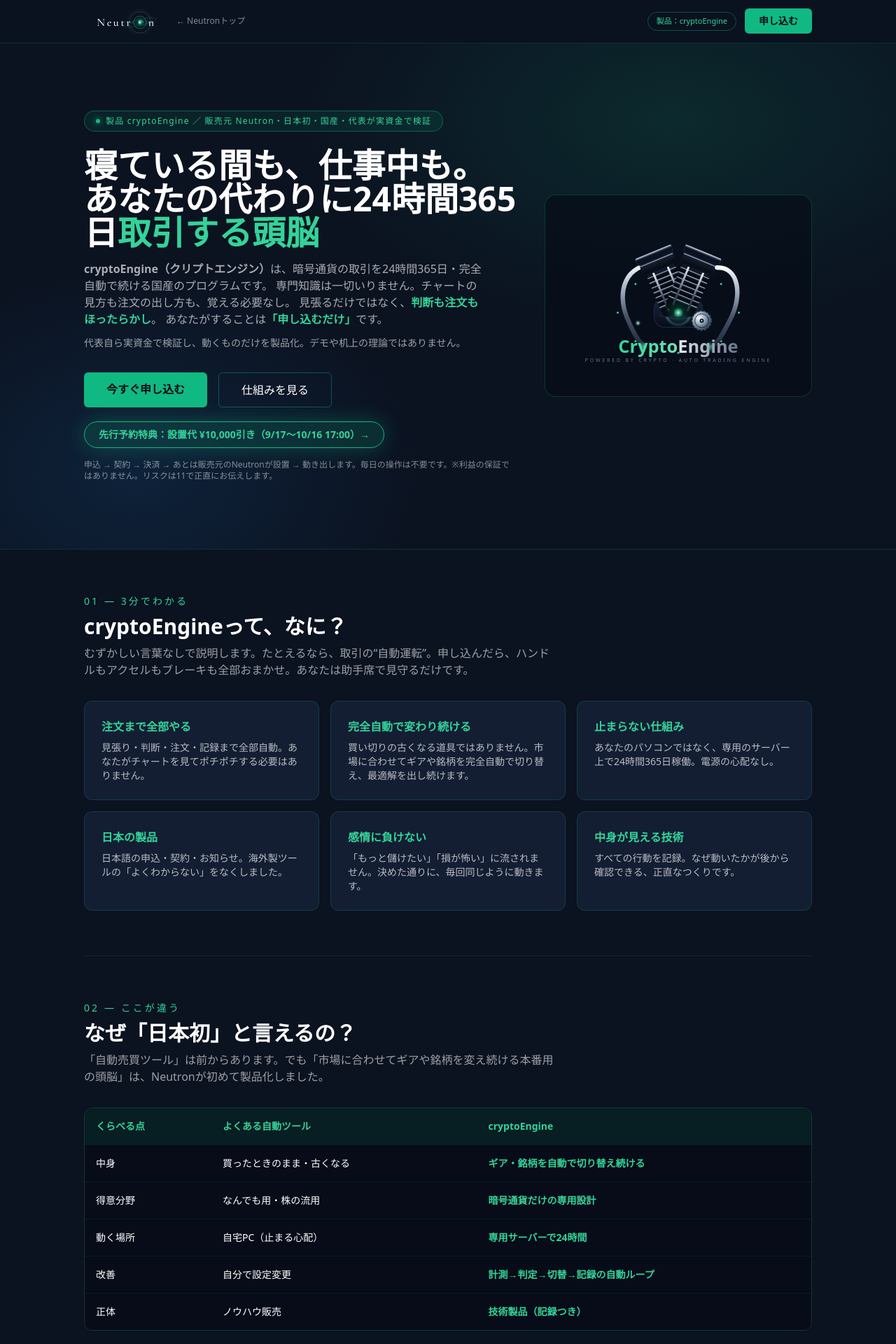
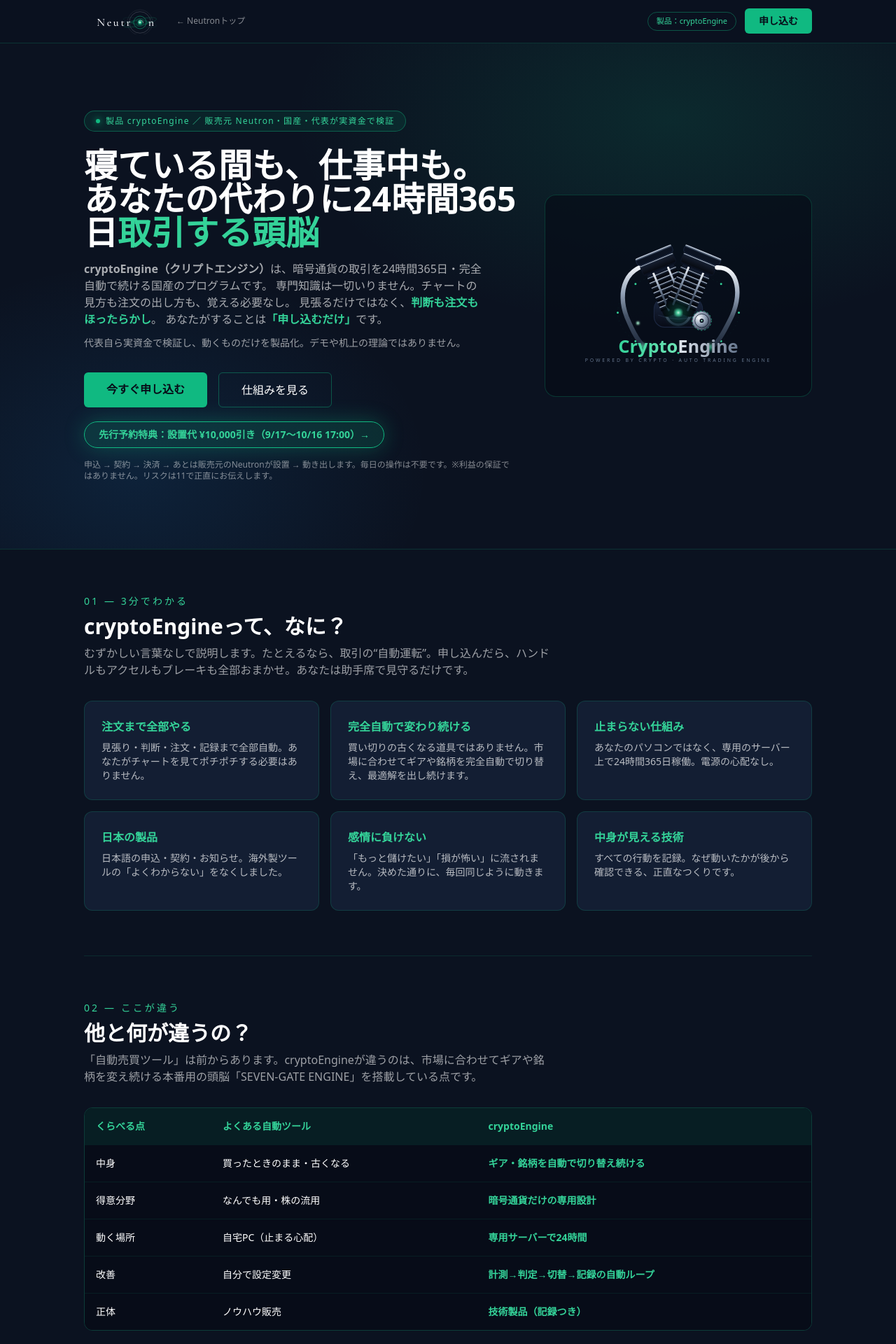
Before and after one commit to Hisashi9899/Neutron_HP, a Next.js app: page /crypto-engine in a window 1280 px wide. Shown: the top 1920 px of the page at 70% size. Built offline with nearby package versions, Linux system fonts and the light colour scheme.

Commit message:
日本初表記の除去と製品・エンジン関係の明確化

```diff
--- a/app/crypto-engine/page.tsx
+++ b/app/crypto-engine/page.tsx
@@ -51,7 +51,7 @@
         <div className="pointer-events-none absolute inset-0 bg-[radial-gradient(900px_500px_at_75%_15%,rgba(16,185,129,.14),transparent_60%),radial-gradient(700px_500px_at_15%_85%,rgba(33,150,243,.12),transparent_60%)]" />
         <div className="relative mx-auto grid max-w-phi items-center gap-10 px-5 py-16 md:grid-cols-[1.618fr_1fr] md:py-24">
           <div>
-            <Badge>製品 cryptoEngine ／ 販売元 Neutron・日本初・国産・代表が実資金で検証</Badge>
+            <Badge>製品 cryptoEngine ／ 販売元 Neutron・国産・代表が実資金で検証</Badge>
             <h1 className="mt-6 text-3xl font-extrabold leading-snug md:text-5xl">
               寝ている間も、仕事中も。<br />あなたの代わりに24時間365日<span className="text-accent-soft">取引する頭脳</span>
             </h1>
@@ -99,9 +99,9 @@
           </Reveal>
         </section>
 
-        {/* 2 日本初 */}
+        {/* 2 違い */}
         <section className="border-b border-accent/15 py-16">
-          <Reveal kind="left"><H2 no="02 — ここが違う" title="なぜ「日本初」と言えるの？" lead="「自動売買ツール」は前からあります。でも「市場に合わせてギアや銘柄を変え続ける本番用の頭脳」は、Neutronが初めて製品化しました。" /></Reveal>
+          <Reveal kind="left"><H2 no="02 — ここが違う" title="他と何が違うの？" lead="「自動売買ツール」は前からあります。cryptoEngineが違うのは、市場に合わせてギアや銘柄を変え続ける本番用の頭脳「SEVEN-GATE ENGINE」を搭載している点です。" /></Reveal>
           <Reveal kind="right" className="overflow-x-auto rounded-xl border border-accent/25">
             <table className="w-full min-w-[560px] bg-navy-950 text-sm">
               <thead><tr className="bg-accent/10 text-accent-soft">
@@ -249,7 +249,7 @@
             <SevenGateLogo size={300} />
             <p className="mt-2 text-[11px] tracking-[0.35em] text-accent-soft">NEUTRON ORIGINAL TRADING ENGINE</p>
           </Reveal>
-          <Reveal><H2 no="07 — 心臓部" title="Neutron完全オリジナル・トレードエンジン" lead="名前はSEVEN-GATE ENGINE。街乗りと高速で走り方を変えるエンジンのように、相場の天気で振る舞いを切り替える、Neutronが一から開発した完全オリジナルの頭脳です。中身は「板の流れを読む7つの関所＋注文の大きさを変える無段階ギア＋17銘柄から1つを選ぶ目利き」。たとえるなら散弾銃ではなくスナイパーライフル。監視の網は広く、引き金は一発厳選です。" /></Reveal>
+          <Reveal><H2 no="07 — 心臓部" title="cryptoEngine搭載エンジン「SEVEN-GATE ENGINE」" lead="cryptoEngineの中核として搭載しているトレードエンジンが、Neutronが一から開発した完全オリジナルのSEVEN-GATE ENGINEです。街乗りと高速で走り方を変えるエンジンのように、相場の天気で振る舞いを切り替えます。中身は「板の流れを読む7つの関所＋注文の大きさを変える無段階ギア＋17銘柄から1つを選ぶ目利き」。たとえるなら散弾銃ではなくスナイパーライフル。監視の網は広く、引き金は一発厳選です。" /></Reveal>
           <Reveal className="rounded-xl border border-accent/30 bg-navy-950 p-6 md:p-8">
             <h3 className="font-bold text-accent-soft">7つの関所 — ひとつでも通らなければ進まない</h3>
             <p className="mt-3 text-sm text-white/70">
--- a/app/layout.tsx
+++ b/app/layout.tsx
@@ -19,7 +19,7 @@
 export const metadata: Metadata = {
   title: "Neutron — 中性子星の密度・真理・美を、プロダクトに。",
   description:
-    "Neutron公式サイト。プロダクト「cryptoEngine（日本初の国産・完全自動可変式トレードエンジン。市場に合わせてギアや銘柄を切り替え、最適解を出し続ける）」を販売しています。",
+    "Neutron公式サイト。プロダクト「cryptoEngine（国産・完全自動可変式トレードエンジン。市場に合わせてギアや銘柄を切り替え、最適解を出し続ける）」を販売しています。",
   robots: { index: true, follow: true },
 };
 
--- a/app/page.tsx
+++ b/app/page.tsx
@@ -88,7 +88,7 @@
             <a href="/crypto-engine" className="float-card block rounded-2xl border border-gold/40 bg-gradient-to-br from-deep2 via-ink to-navy-900 p-8 md:p-12">
               <div className="flex flex-wrap items-center gap-3">
                 <span className="rounded-full border border-accent/50 bg-accent/10 px-4 py-1 text-[11px] font-bold tracking-widest text-accent-soft">● 先行予約受付中</span>
-                <span className="text-[11px] tracking-phi text-paper/50">日本初・国産・完全自動可変式</span>
+                <span className="text-[11px] tracking-phi text-paper/50">国産・完全自動可変式</span>
               </div>
               <h3 className="mt-4 text-3xl font-extrabold md:text-4xl">cryptoEngine</h3>
               <p className="mt-3 max-w-2xl text-sm text-paper/70 md:text-base">
```
